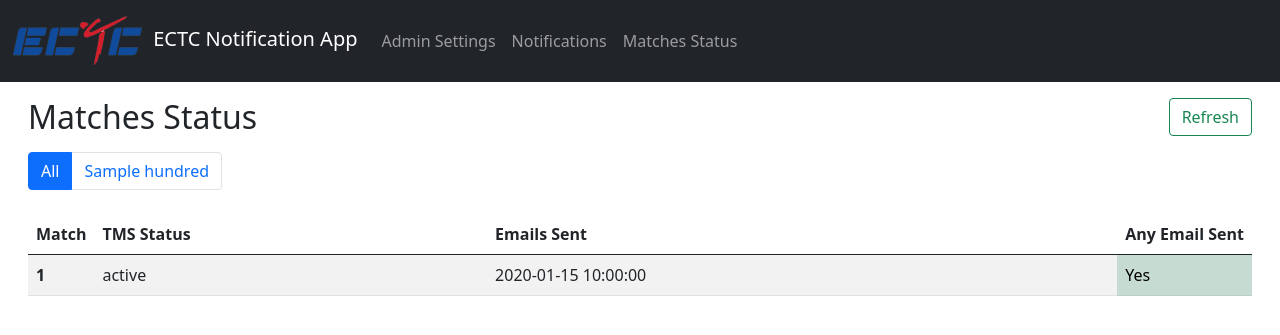
After one commit to josephlou5/ectc-tournament-app, a Flask app: template src/templates/notifications/matches_status.jinja in a window 1280 px wide. The commit adds this page. Shown: the top 335 px of the page. Run offline with Flask 2, Linux system fonts and the light colour scheme; the template is opened without the code that fills it: most values are stand-ins (such as "Sample title", 1, 10 or a date in 2020); some libraries are stand-ins or nearby versions.

Commit message:
Add matches status page
When the TMS spreadsheet is fetched for match information, the last seen
match status is saved and displayed in a table on the "Matches Status"
page. This will also include information about emails sent for each
match, but that will come in the future after email sending is working.

```diff
--- a/src/db/__init__.py
+++ b/src/db/__init__.py
@@ -6,7 +6,7 @@ Methods and objects pertaining to the database.
 
 from flask_migrate import Migrate
 
-from db import global_state, roster
+from db import global_state, match_status, roster
 from db.models import db
 
 # =============================================================================
@@ -15,6 +15,7 @@ __all__ = (
     "db",
     "global_state",
     "roster",
+    "match_status",
 )
 
 # =============================================================================
--- a/src/static/shared.js
+++ b/src/static/shared.js
@@ -140,6 +140,12 @@ function copyElementContent(elementId, callback = null) {
   });
 }
 
+function enableBsTooltips() {
+  $('[data-bs-toggle="tooltip"]').each((index, element) => {
+    const tooltip = new bootstrap.Tooltip(element);
+  });
+}
+
 function _bsAlert(text, accent, textId, tag, small, dismissible) {
   const textIdAttrStr = textId == null ? '' : `id="${textId}"`;
   const dismissibleClass = dismissible ? 'alert-dismissible fade show' : '';
--- a/src/templates/notifications/index.jinja
+++ b/src/templates/notifications/index.jinja
@@ -222,6 +222,7 @@ Notifications
                 <th class="table-sm-col">Match</th>
                 <th class="table-sm-col">Division</th>
                 <th class="table-sm-col">Round</th>
+                <th class="table-sm-col">Status</th>
                 <th class="table-primary">Blue Team</th>
                 <th class="table-danger">Red Team</th>
                 <th class="table-sm-col">Valid</th>
--- /dev/null
+++ b/src/templates/notifications/matches_status.jinja
@@ -0,0 +1,165 @@
+{% extends "shared/layout.jinja" %}
+
+{% block title %}
+Matches Status
+{% endblock %}
+
+{% set refresh_statuses_btn_id = "refresh-statuses-btn" %}
+
+{# Pagination #}
+{% set hundred_page_btn_class = "hundred-page-btn" %}
+{% set hundred_page_wrapper_class = hundred_page_btn_class ~ "-wrapper" %}
+{% set all_matches_btn_id = "all-matches-btn" %}
+
+{% set match_status_row_class = "status-row" %}
+
+{% macro _match_status_col(status, last_updated) %}
+<td class="{{ 'table-danger' if status == 'Canceled' }}">
+  {% if status == "" %}
+  <em class="text-muted">None</em>
+  {% else %}
+  <span
+    data-bs-toggle="tooltip"
+    data-bs-placement="right"
+    data-bs-html="true"
+    title="Last updated:<br/>{{ last_updated }}"
+  >
+    {{ status|e }}
+  </span>
+  {% endif %}
+</td>
+{% endmacro %}
+
+{% block body %}
+<div id="matches-status-body" class="container-fluid">
+  <div class="row mb-2">
+    <div class="col">
+      <h2>Matches Status</h2>
+    </div>
+    <div class="col-auto">
+      {# just refresh the page #}
+      <button
+        type="button"
+        class="btn btn-outline-success"
+        onclick="location.reload();"
+      >
+        Refresh
+      </button>
+    </div>
+  </div>
+  {% if statuses|length > 0 %}
+  <div class="row mb-2">
+    <div class="col">
+      {# use a pagination component to filter each hundred of match numbers #}
+      <nav>
+        <ul class="pagination">
+          <li
+            id="{{ all_matches_btn_id }}"
+            class="page-item {{ hundred_page_wrapper_class }}"
+          >
+            <a class="page-link {{ hundred_page_btn_class }}" role="button">
+              All
+            </a>
+          </li>
+          {% for hundred in hundreds %}
+          <li
+            id="hundred-{{ hundred }}-page-wrapper"
+            class="page-item {{ hundred_page_wrapper_class }}"
+          >
+            <a class="page-link {{ hundred_page_btn_class }}" role="button">
+              {{ hundred }}
+            </a>
+          </li>
+          {% endfor %}
+        </ul>
+      </nav>
+    </div>
+  </div>
+  {% endif %}
+  <div class="row">
+    <div class="col">
+      {% if statuses|length == 0 %}
+      <div>No match statuses</div>
+      {% else %}
+      <div class="table-responsive">
+        <table class="table table-striped table-hover align-middle">
+          <thead>
+            <tr>
+              <th class="table-sm-col">Match</th>
+              <th>TMS Status</th>
+              <th>Emails Sent</th>
+              <th class="table-sm-col">Any Email Sent</th>
+            </tr>
+          </thead>
+          <tbody>
+            {% for status_info in statuses %}
+            {% set hundred_cls = "hundred-" ~ status_info["hundred_str"] %}
+            <tr class="{{ match_status_row_class }} {{ hundred_cls }}">
+              <th class="table-sm-col">{{ status_info["number"] }}</th>
+              {{ _match_status_col(
+                   status_info["tms_status"],
+                   status_info["tms_status_last_updated"],
+                 )
+              }}
+              {% with emails = status_info["emails"] %}
+              <td>
+                {% if emails|length == 0 %}
+                <em class="text-muted">None</em>
+                {% else %}
+                {% for email in emails %}
+                <div>{{ email["time_sent"] }}</div>
+                {% endfor %}
+                {% endif %}
+              </td>
+              <td
+                class="table-sm-col {{ 'table-success' if emails|length > 0 }}"
+              >
+                {% if emails|length > 0 %}
+                Yes
+                {% endif %}
+              </td>
+              {% endwith %}
+            </tr>
+            {% endfor %}
+          </tbody>
+        </table>
+      </div>
+      {% endif %}
+    </div>
+  </div>
+</div>
+{% endblock %}
+
+{% block script %}
+<script>
+  function handlePaginationChanged(hundredStr) {
+    hundredStr = hundredStr.trim();
+    if (hundredStr === '') return;
+    // deactivate all pagination buttons
+    $('.{{ hundred_page_wrapper_class }}').removeClass('active');
+    // show the proper matches
+    if (hundredStr.toLowerCase() === 'all') {
+      // make this pagination button active
+      $('#{{ all_matches_btn_id }}').addClass('active');
+      // show all the match rows
+      $('.{{ match_status_row_class }}').removeClass('d-none');
+    } else {
+      // make this pagination button active
+      $(`#hundred-${hundredStr}-page-wrapper`).addClass('active');
+      // show the proper match rows
+      $('.{{ match_status_row_class }}').addClass('d-none');
+      $('.hundred-' + hundredStr).removeClass('d-none');
+    }
+  }
+
+  $(document).ready(() => {
+    enableBsTooltips();
+
+    // initialize with everything showing
+    handlePaginationChanged('all');
+    $('.{{ hundred_page_btn_class }}').click((event) => {
+      handlePaginationChanged($(event.target).html());
+    });
+  });
+</script>
+{% endblock %}
--- a/src/views/__init__.py
+++ b/src/views/__init__.py
@@ -28,6 +28,7 @@ class NavbarTab:
 NAVBAR_TABS = [
     NavbarTab("Admin Settings", "admin_settings"),
     NavbarTab("Notifications", "notifications"),
+    NavbarTab("Matches Status", "view_matches_status"),
 ]
 # FUTURE: log in, log out, profile, etc
 NAVBAR_TABS_RIGHT = []
--- a/src/views/notifications.py
+++ b/src/views/notifications.py
@@ -313,9 +313,10 @@ def _clean_matches_query(match_numbers):
             groups.append(f"{group_start}-{group_end}")
 
     # find all consecutive groups
-    for num in sorted(set(match_numbers)):
+    for num in sorted(set(match_numbers), key=fetch_tms.match_number_sort_key):
         if group_start is not None:
-            if num == group_end + 1:
+            # has to be in the same hundred
+            if (num // 100 == group_end // 100) and num == group_end + 1:
                 group_end = num
                 continue
             add_group()
@@ -352,7 +353,7 @@ def fetch_matches_info():
         return unsuccessful(error_msg, "Error parsing matches query")
     if len(match_numbers) == 0:
         return unsuccessful("No match numbers given")
-    match_numbers.sort()
+    match_numbers.sort(key=fetch_tms.match_number_sort_key)
     print(" ", "Parsed match numbers:", match_numbers)
 
     error_msg, previous_match_numbers = _parse_matches_query(
@@ -362,7 +363,7 @@ def fetch_matches_info():
         print(" ", "Error parsing previous matches query:", error_msg)
     else:
         match_numbers.extend(previous_match_numbers)
-        match_numbers.sort()
+        match_numbers.sort(key=fetch_tms.match_number_sort_key)
         print(" ", " ", "With previous match numbers:", match_numbers)
 
     warnings = []
@@ -428,6 +429,12 @@ def fetch_matches_info():
             match_info[key] = value
 
         compact_info = dict(match_info)
+
+        # add match status (doesn't need to be in compact info)
+        match_status = match_team["status"]
+        if match_status == "":
+            match_valid = False
+        match_info["status"] = match_status
 
         for color in ("blue_team", "red_team"):
             team_info = match_team[color]
@@ -502,10 +509,37 @@ def get_matches_query():
     error_msg, match_numbers = _parse_matches_query(matches_query)
     if error_msg is not None:
         return unsuccessful(error_msg, "Error parsing matches query:")
-    match_numbers.sort()
+    match_numbers.sort(key=fetch_tms.match_number_sort_key)
 
     clean_matches_query = _clean_matches_query(match_numbers)
     # save the "clean" last matches query (don't care if failed)
     _ = db.global_state.set_last_matches_query(clean_matches_query)
 
     return {"success": True, "matches_query": clean_matches_query}
+
+
+@app.route("/notifications/matches_status", methods=["GET"])
+def view_matches_status():
+    matches_statuses = db.match_status.get_matches_status()
+
+    # sort by match number
+    hundreds = []
+    ordered_statuses = []
+    last_hundred = None
+    for match_number, match_status in sorted(
+        matches_statuses.items(),
+        key=lambda pair: fetch_tms.match_number_sort_key(pair[0]),
+    ):
+        match_number_hundred = match_number // 100
+        hundred_str = f"{match_number_hundred}xx"
+        if last_hundred is None or match_number_hundred != last_hundred:
+            last_hundred = match_number_hundred
+            hundreds.append(hundred_str)
+        match_status["hundred_str"] = hundred_str
+        ordered_statuses.append(match_status)
+
+    return _render(
+        "/notifications/matches_status.jinja",
+        hundreds=hundreds,
+        statuses=ordered_statuses,
+    )
```
Also changed, not shown: migrations/versions/b814a0dbba57_.py (added, +39 -0 lines), src/db/match_status.py (added, +201 -0 lines), src/db/models.py (+45 -0 lines), src/db/roster.py (+5 -2 lines), src/templates/notifications/matches_info_rows.jinja (+16 -5 lines), src/utils/fetch_tms.py (+38 -5 lines).
